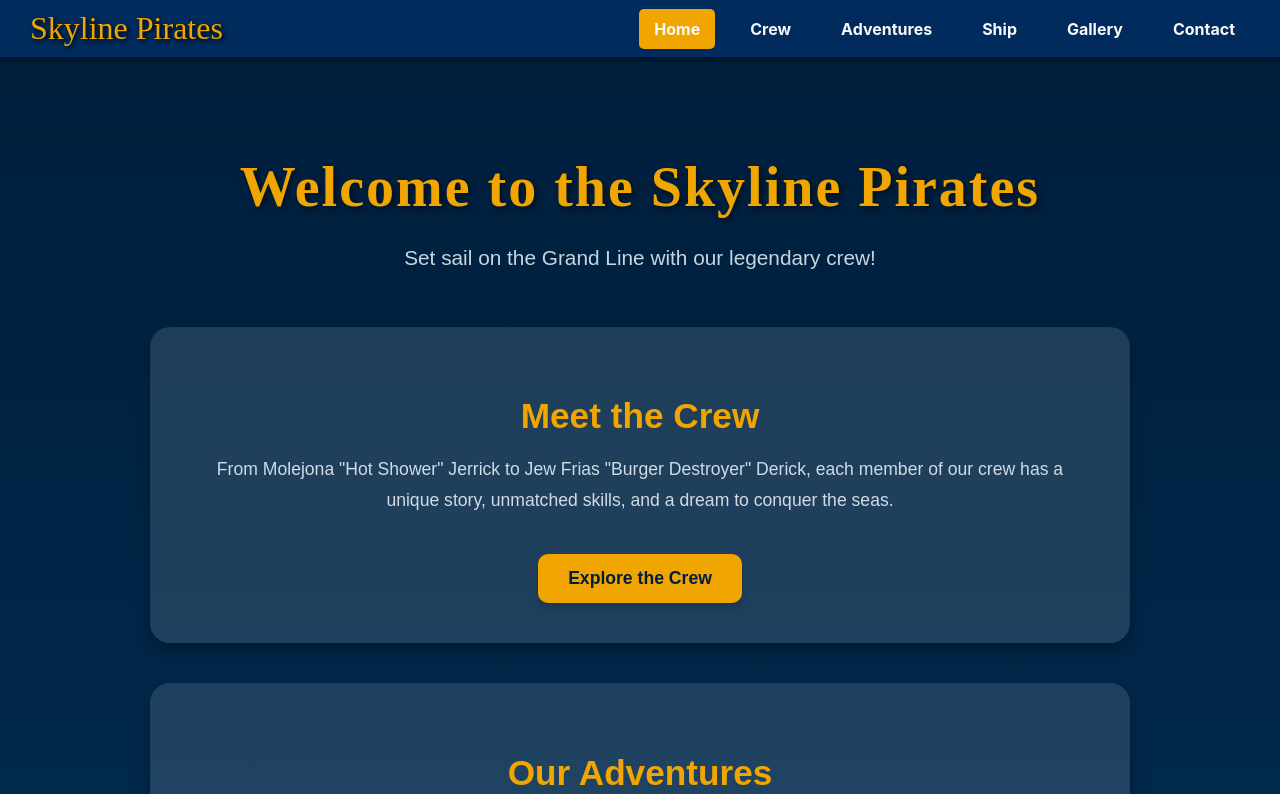
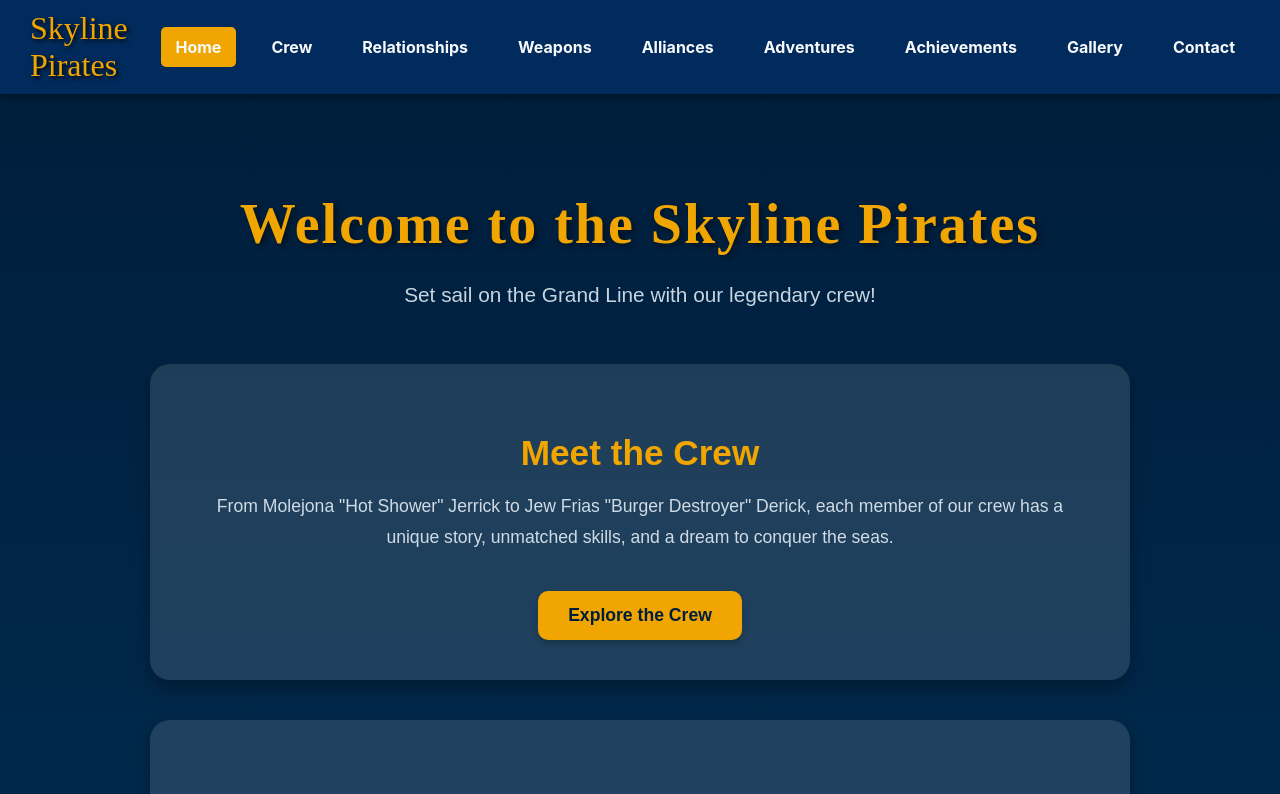
Before and after one commit to kokho1/SkylinePirate, a React (Create React App) app: page / in a window 1280 px wide. Shown: the top 794 px of the page. Built offline with nearby package versions, Linux system fonts and the light colour scheme.

Commit message:
Added more navbar

```diff
--- a/src/components/Navbar.jsx
+++ b/src/components/Navbar.jsx
@@ -18,15 +18,32 @@ const Navbar = () => {
           </NavLink>
         </li>
         <li>
+          <NavLink to="/Relationships" className={({ isActive }) => (isActive ? styles.current : "")}>
+            Relationships
+          </NavLink>
+        </li>
+        <li>
+          <NavLink to="/weapon" className={({ isActive }) => (isActive ? styles.current : "")}>
+            Weapons
+          </NavLink>
+        </li>
+        <li>
+          <NavLink to="/alliance" className={({ isActive }) => (isActive ? styles.current : "")}>
+            Alliances
+          </NavLink>
+        </li>
+        <li>
           <NavLink to="/adventures" className={({ isActive }) => (isActive ? styles.current : "")}>
             Adventures
           </NavLink>
         </li>
+
         <li>
-          <NavLink to="/ship" className={({ isActive }) => (isActive ? styles.current : "")}>
-            Ship
+          <NavLink to="/ahievements" className={({ isActive }) => (isActive ? styles.current : "")}>
+            Achievements
           </NavLink>
         </li>
+
         <li>
           <NavLink to="/gallery" className={({ isActive }) => (isActive ? styles.current : "")}>
             Gallery
```
